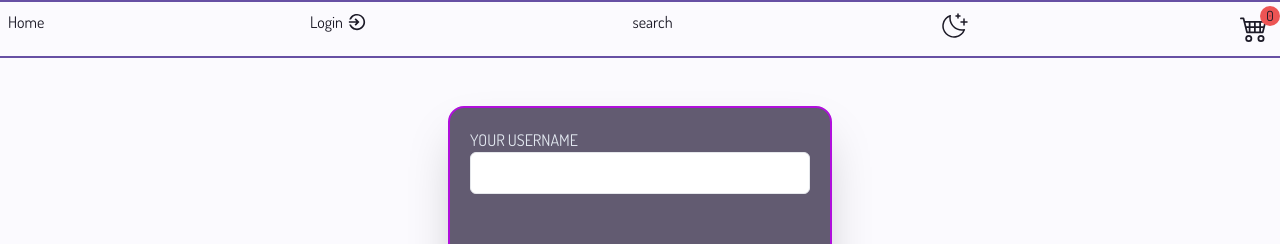
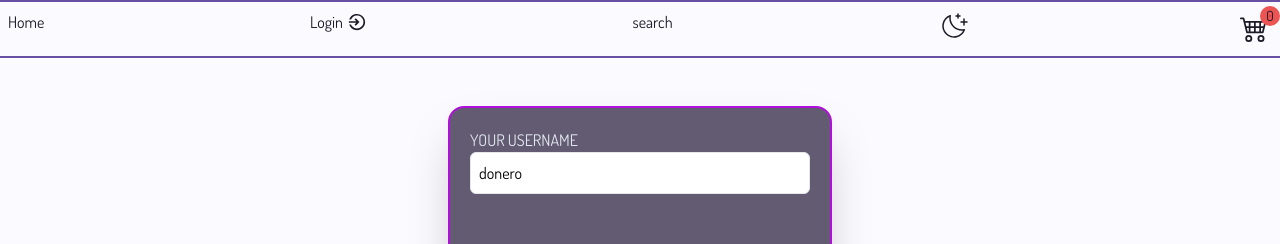
Before and after one commit to maryammohebbi/Ecommerce-website-with-React-Typescript-Tailwind, a React (Vite) app: page /auth in a window 1280 px wide. Shown: the top 244 px of the page. Built offline with nearby package versions, Linux system fonts and the light colour scheme.

Commit message:
minor changes

```diff
--- a/src/authentication/Login.tsx
+++ b/src/authentication/Login.tsx
@@ -19,7 +19,9 @@ const Login: React.FC = ({}) => {
     register,
     handleSubmit,
     formState: { errors },
-  } = useForm<Inputs>()
+  } = useForm<Inputs>({
+    defaultValues: { userName: 'donero', password: 'ewedon' },
+  })
 
   const { isPending, mutateAsync } = useMutation({
     mutationFn: getLoginInfo,
```
